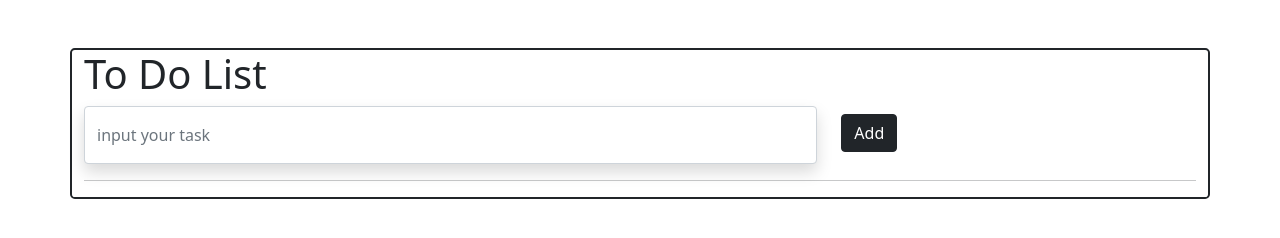
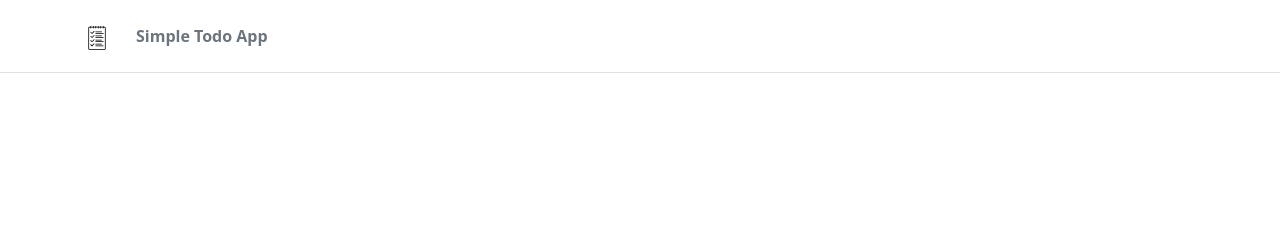
Before and after one commit to diazjhozua/plain-todo-list-web, a plain HTML site: page index.html in a window 1280 px wide. Drawn offline with nearby package versions, Linux system fonts and the light colour scheme.

Commit message:
Initialized the header

```diff
--- a/index.html
+++ b/index.html
@@ -18,41 +18,32 @@
     <title>Todo List</title>
   </head>
   <body>
-    <div
-      class="container rounded-3 border border-2 border-dark my-5 bg-white"
-      style="height: auto"
-    >
-      <div>
-        <h1 class="h1">To Do List</h1>
-        <div class="row">
-          <div class="col-8">
-            <input
-              class="py-3 form-control shadow"
-              placeholder="input your task"
-              type="text"
-              id="inputText"
-            />
-          </div>
-          <div class="col-2">
-            <!-- <i onclick="addList()" class=" btn btn-dark rounded-pill fas fa-4x fa-plus-circle "></i> -->
-            <button onclick="addList()" class="mt-2 btn btn-dark">Add</button>
-          </div>
+    <header class="p-3 mb-3 border-bottom">
+      <div class="container">
+        <div
+          class="d-flex flex-wrap align-items-center justify-content-center justify-content-lg-start"
+        >
+          <a
+            href="/"
+            class="d-flex align-items-center mb-2 mb-lg-0 text-dark text-decoration-none"
+          >
+            <a class="navbar-brand" href="#">
+              <img src="img/navbar-icon.svg" alt="" width="30" height="24" />
+            </a>
+          </a>
+
+          <ul
+            class="nav col-12 col-lg-auto me-lg-auto mb-2 justify-content-center mb-md-0"
+          >
+            <li>
+              <a href="/" class="nav-link px-2 fw-bold link-secondary"
+                >Simple Todo App</a
+              >
+            </li>
+          </ul>
         </div>
       </div>
-      <hr />
-      <div class="row rounded bg-white">
-        <div class="col-12">
-          <ul class="list-group" id="list"></ul>
-        </div>
-      </div>
-    </div>
-    <!-- Option 1: Bootstrap Bundle with Popper -->
-    <script
-      src="https://cdn.jsdelivr.net/npm/bootstrap@5.0.2/dist/js/bootstrap.bundle.min.js"
-      integrity="sha384-MrcW6ZMFYlzcLA8Nl+NtUVF0sA7MsXsP1UyJoMp4YLEuNSfAP+JcXn/tWtIaxVXM"
-      crossorigin="anonymous"
-    ></script>
-
-    <script defer src="js/script.js"></script>
+    </header>
+    <script src="./app.js"></script>
   </body>
 </html>
```
Also changed, not shown: img/navbar-icon.svg (added).
